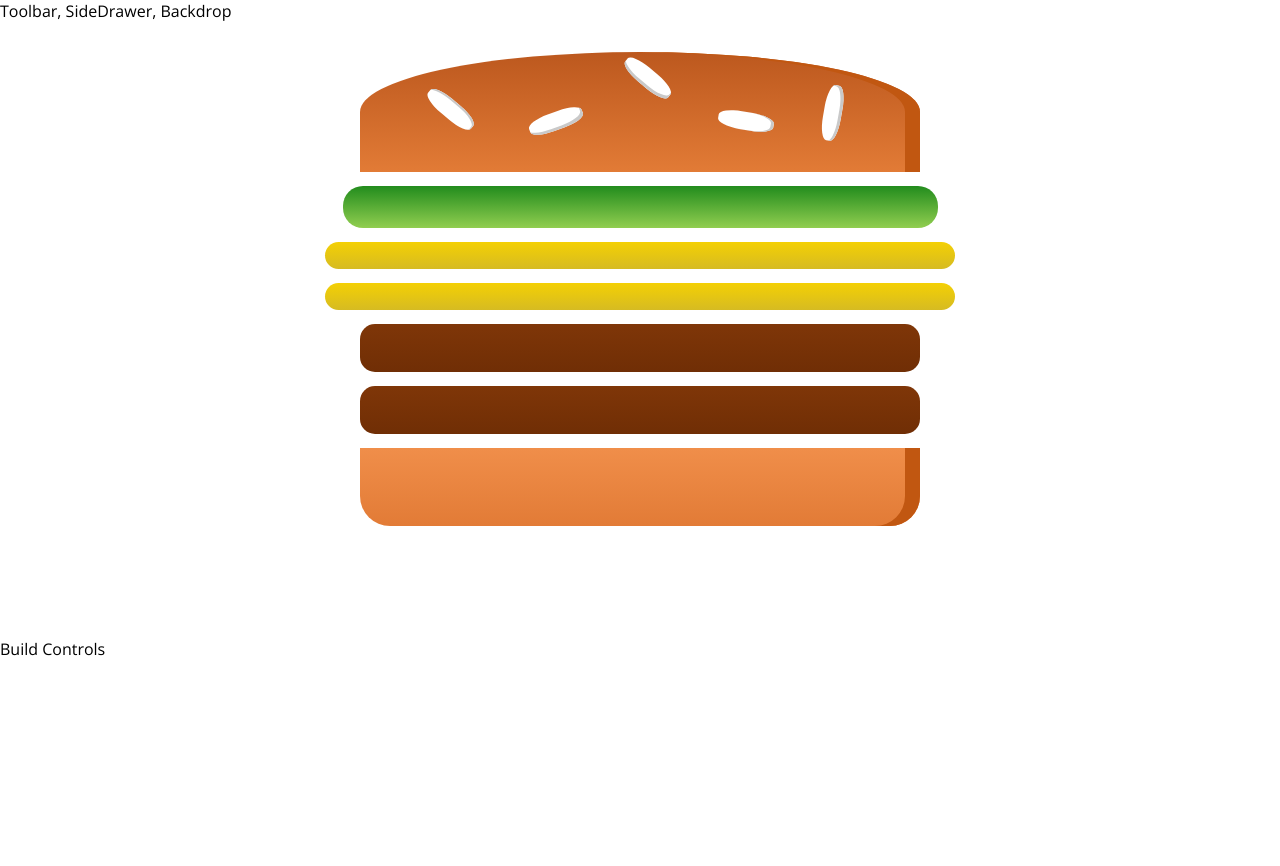
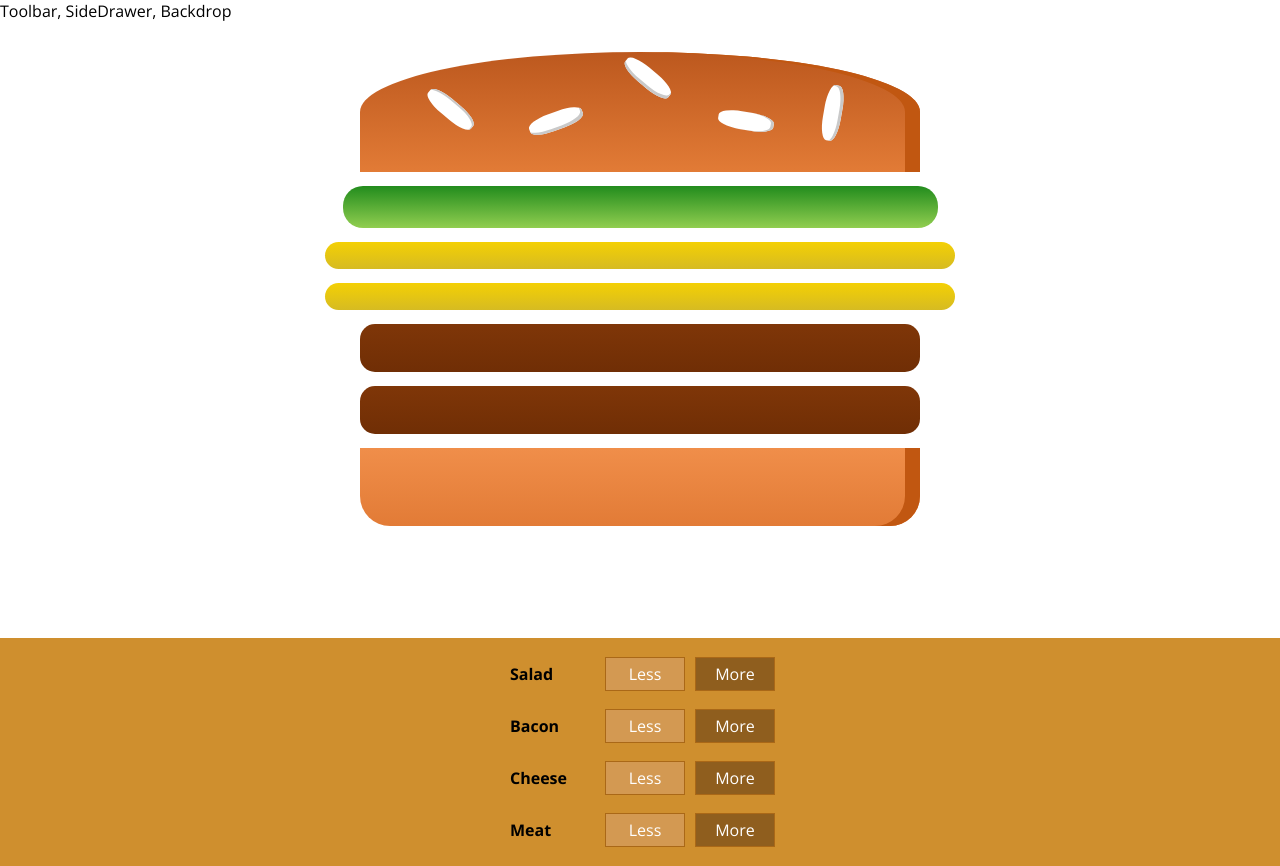
Before and after one commit to IrynaSribna/react-burger-builder, a React app: page / in a window 1280 px wide. Before the commit the page ends 800 px from the top, so only its background shows below. Built offline with nearby package versions, Linux system fonts and the light colour scheme.

Commit message:
Output multiple build controls

```diff
--- a/src/components/Burger/BuildControls/BuildControl/BuildControl.js
+++ b/src/components/Burger/BuildControls/BuildControl/BuildControl.js
@@ -1,10 +1,10 @@
 import React from 'react';
 
-import classes from './BuildControl.css'
+import classes from './BuildControl.module.css'
 
 const buildControl = (props) => (
     <div className={classes.BuildControl}>
-        <div className={classes.Label}>{props.ingredientLAbel}</div>
+        <div className={classes.Label}>{props.ingredientLabel}</div>
         <button className={classes.Less}>Less</button>
         <button className={classes.More}>More</button>
     </div>
--- a/src/components/Burger/BuildControls/BuildControl/BuildControl.module.css
+++ b/src/components/Burger/BuildControls/BuildControl/BuildControl.module.css
@@ -1,5 +1,5 @@
 .BuildControl {
-    display: fles;
+    display: flex;
     justify-content: space-between;
     align-items: center;
     margin: 5px 0;
--- a/src/components/Burger/BuildControls/BuildControls.js
+++ b/src/components/Burger/BuildControls/BuildControls.js
@@ -1,8 +1,19 @@
 import React from 'react';
+import classes from './BuildControls.module.css'
+import BuildControl from './BuildControl/BuildControl'
+
+const controls = [
+    {label: 'Salad',  type: 'salad' },
+    {label: 'Bacon',  type: 'bacon' },
+    {label: 'Cheese', type: 'chees' },
+    {label: 'Meat',   type: 'meat' },
+];
 
 const buildControls = (props) => (
-        <div>
-
+        <div className={classes.BuildControls}>
+            {controls.map(ctrl => (
+                <BuildControl key={ctrl.label} ingredientLabel={ctrl.label} />
+            ))}
         </div>
 );
 
--- a/src/containers/BurgerBuilder/BurgerBuilder.js
+++ b/src/containers/BurgerBuilder/BurgerBuilder.js
@@ -1,6 +1,7 @@
 import React, { Component } from 'react';
 import Aux from '../../hoc/Aux';
 import Burger from '../../components/Burger/Burger';
+import BuilderControls from '../../components/Burger/BuildControls/BuildControls'
 
 class BurgerBuilder extends Component {
     state = {
@@ -24,7 +25,7 @@ class BurgerBuilder extends Component {
         return (
             <Aux>
                 <Burger ingredients={this.state.ingredients}/>
-                <div>Build Controls</div>
+                <BuilderControls/>
             </Aux>
         );
     }
```
